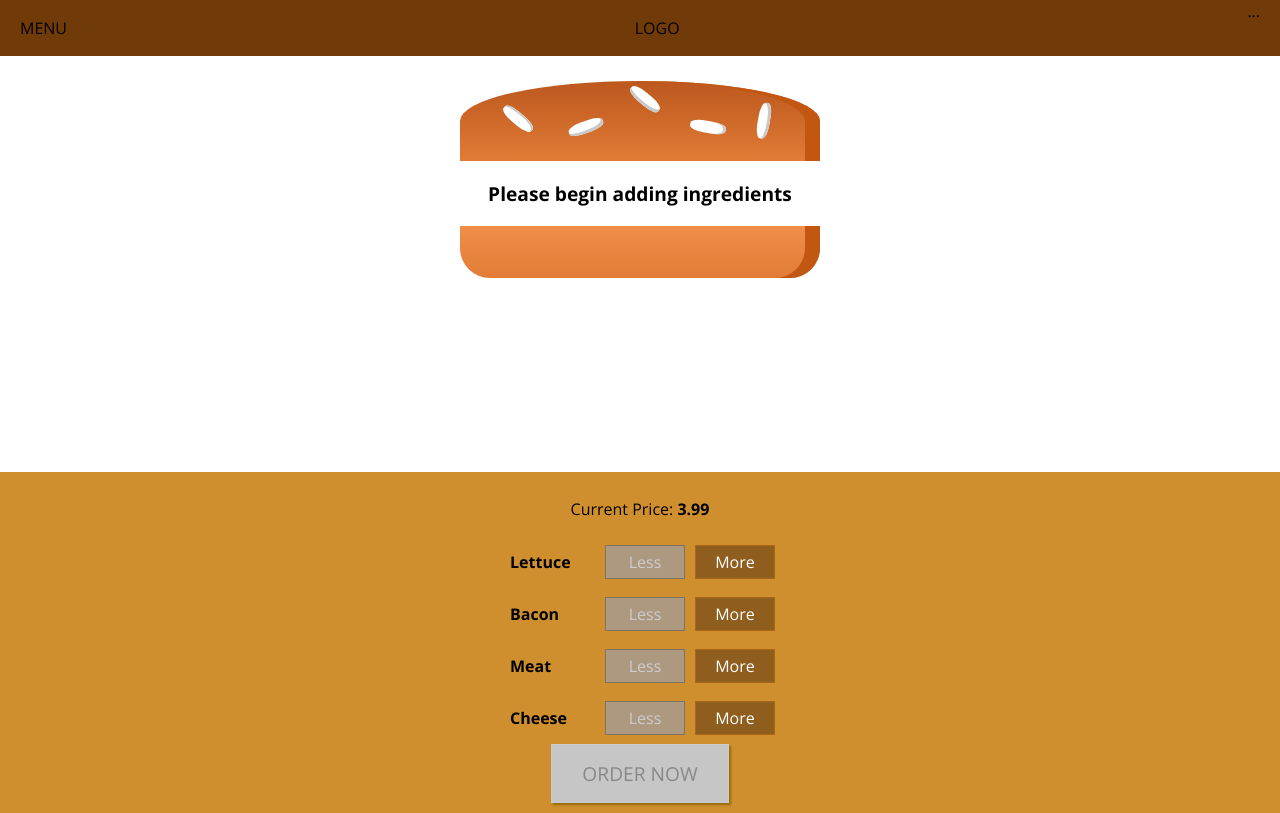
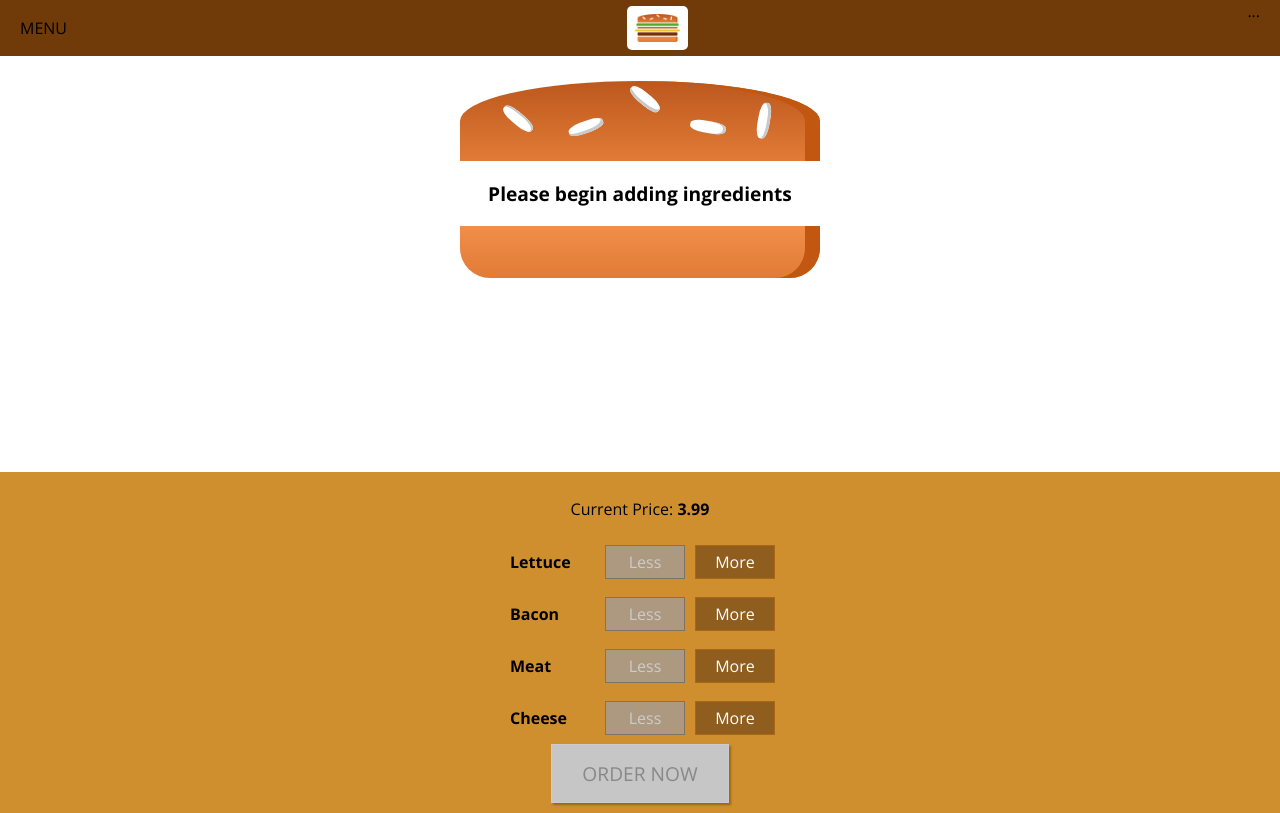
Before and after one commit to ArmardB/react-burgers, a React app: page / in a window 1280 px wide. Built offline with nearby package versions, Linux system fonts and the light colour scheme.

Commit message:
Added logo to toolbar

```diff
--- /dev/null
+++ b/src/components/Logo/Logo.css
@@ -0,0 +1,11 @@
+.Logo {
+  background-color: white;
+  padding: 8px;
+  height: 80%;
+  box-sizing: border-box;
+  border-radius: 5px;
+}
+
+.Logo img {
+  height: 100%;
+}
--- /dev/null
+++ b/src/components/Logo/Logo.js
@@ -0,0 +1,11 @@
+import React from 'react';
+import burgerLogo from '../../assets/images/burger-logo.png';
+import classes from './Logo.css';
+
+const Logo = () => {
+  return <div className={classes.Logo}>
+      <img src={burgerLogo} alt='React Burgers'/>
+    </div>;
+};
+
+export default Logo;
--- a/src/components/Navigation/Toolbar/Toolbar.js
+++ b/src/components/Navigation/Toolbar/Toolbar.js
@@ -1,11 +1,12 @@
 import React from 'react';
+import Logo from '../../Logo/Logo';
+import classes from './Toolbar.css';
 
-import classes from './Toolbar.css';
 
 const Toolbar = (props) => {
   return <header className={classes.Toolbar}>
       <div>MENU</div>
-      <div>LOGO</div>
+      <Logo />
       <nav>
         ...
       </nav>
```
Also changed, not shown: src/assets/images/burger-logo.png (added).
